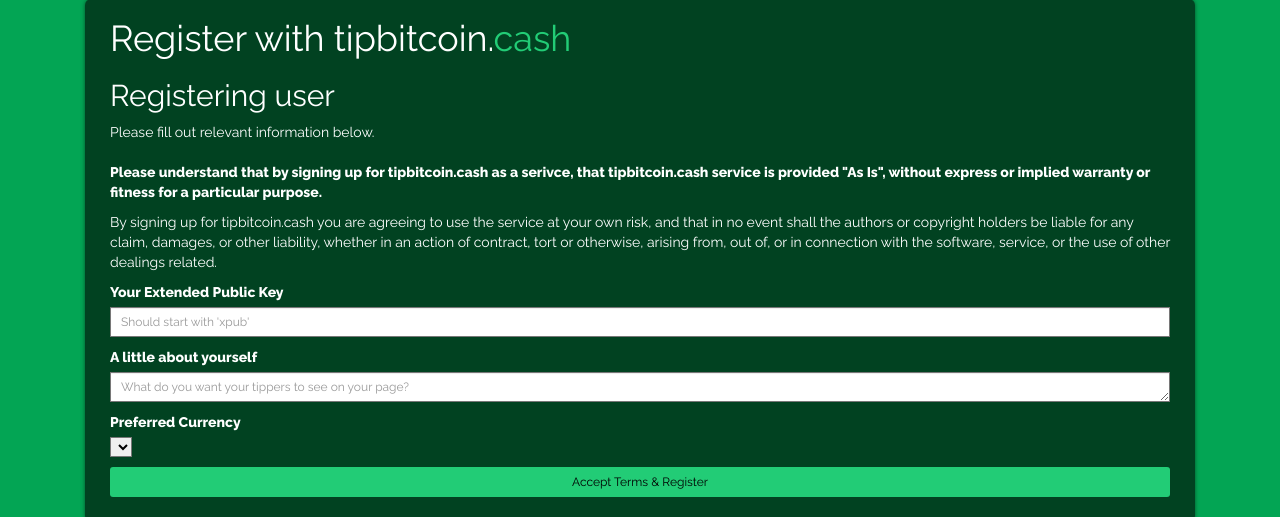
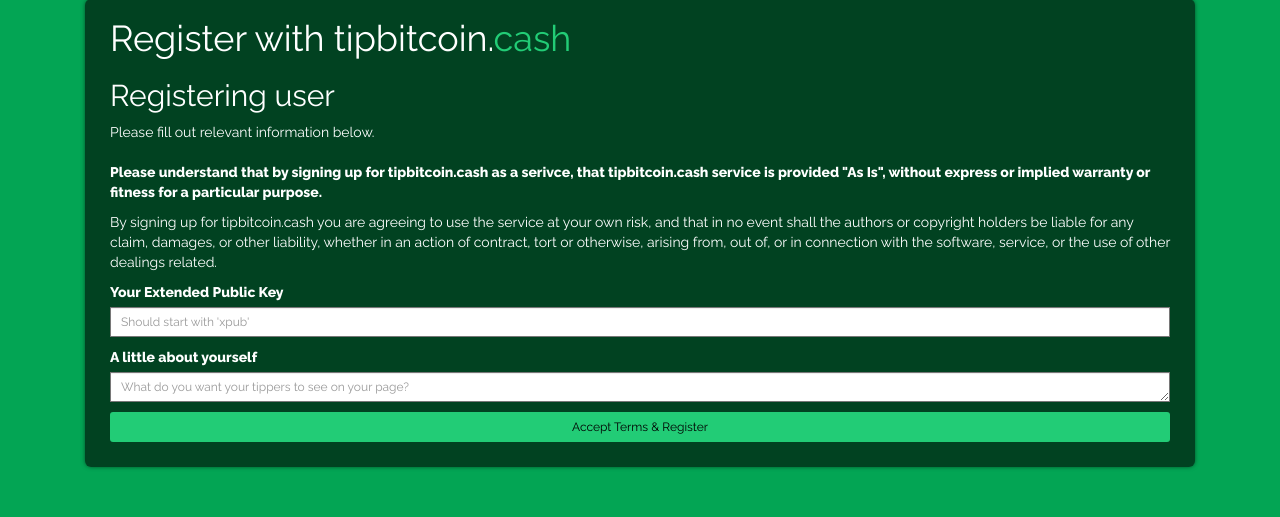
Before and after one commit to 3even/tipbitcoin.cash, a Python web app: template app/templates/register.html in a window 1280 px wide. Shown: the part 501-1018 px from the top of the page. Run offline with Jinja, Linux system fonts and the light colour scheme; the template is opened without the code that fills it, so the values that code supplies are empty; some libraries are stand-ins or nearby versions.

Commit message:
hide currency option as it's not used

```diff
--- a/app/templates/register.html
+++ b/app/templates/register.html
@@ -39,18 +39,16 @@
                 name=user_display_text_field></textarea>
             </div>
         </div>
-        <!-- Single button -->
-        <label for="xpub_field">Preferred Currency</label>
 
-        <div class="sexy-form">
+        <div class="sexy-form" hidden>
             <select class="selectpicker" name=fiat_field>
                 {% for item in form.fiat_field %}
                 <option>{{ item.label }}</option>
                 {% endfor %}
             </select>
         </div>
+
         <div class="sexy-form">
-
             <div class="input-group input-group-sm col-lg-12">
                 <input type=submit value="Accept Terms & Register" class="btn btn-primary-cstm btn-sm btn-block"></input>
             </div>
```
